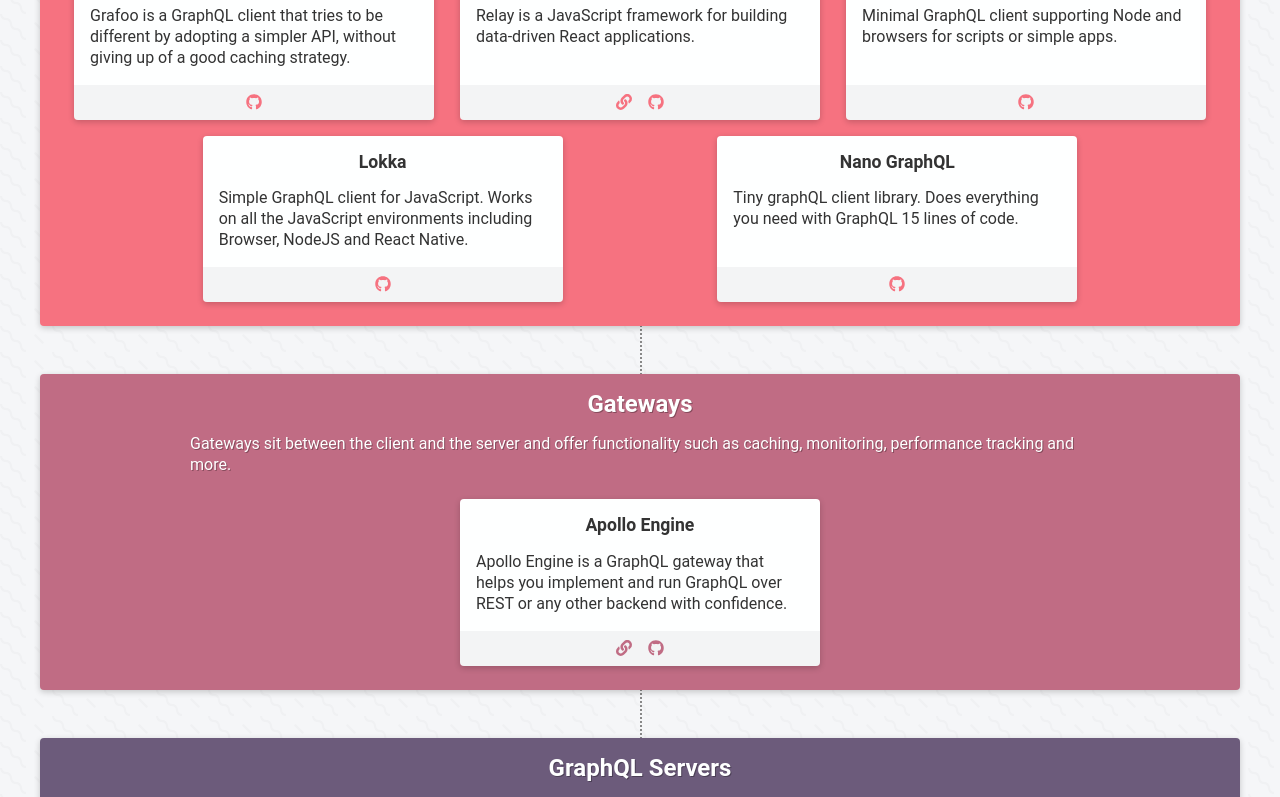
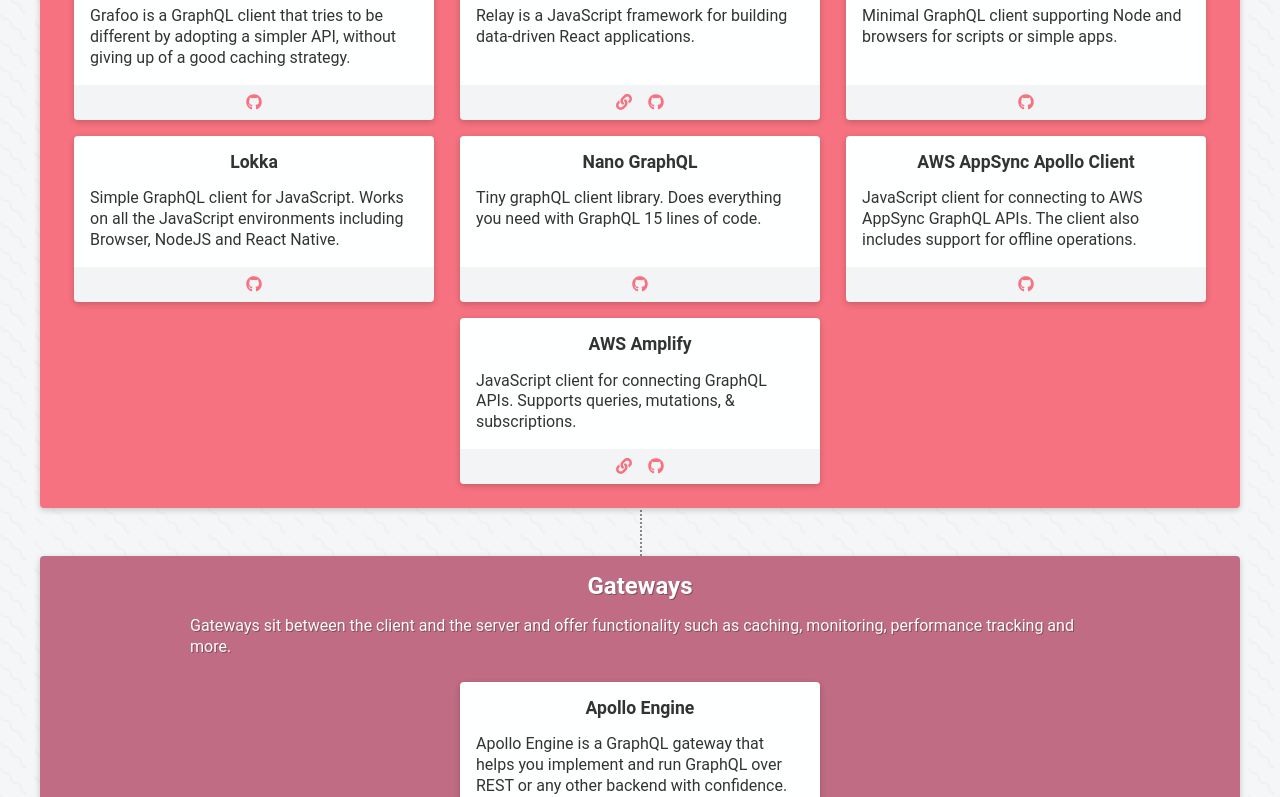
Before and after one commit to steven-mercatante/graphql-stack, a React (Create React App) app: page / in a window 1280 px wide. Shown: the part 740-1537 px from the top of the page. Built offline with nearby package versions, Linux system fonts and the light colour scheme.

Commit message:
added AWS AppSync resources

```diff
--- a/src/toolsData.js
+++ b/src/toolsData.js
@@ -9,6 +9,8 @@
 const Python = "Python";
 const Ruby = "Ruby";
 const Scala = "Scala";
+const iOS = "iOS";
+const Android = "Android";
 
 export default {
   client: {
@@ -100,8 +102,40 @@
         description:
           "This is a GraphQL client for Python. Plays nicely with graphene, graphql-core, graphql-js and any other GraphQL implementation compatible with the spec. GQL architecture is inspired by React-Relay and Apollo-Client.",
         url: null,
-        github: "https://github.com/graphql-python/gql",
+        github: "https://github.com/awslabs/aws-mobile-appsync-sdk-js",
         language: Python
+      },
+      {
+        name: "AWS AppSync Apollo Client",
+        description:
+          "JavaScript client for connecting to AWS AppSync GraphQL APIs. The client also includes support for offline operations.",
+        url: null,
+        github: "https://github.com/awslabs/aws-mobile-appsync-sdk-js",
+        language: JavaScript
+      },
+      {
+        name: "AWS Amplify",
+        description:
+          "JavaScript client for connecting GraphQL APIs. Supports queries, mutations, & subscriptions.",
+        url: "https://aws.github.io/aws-amplify/",
+        github: "https://github.com/aws/aws-amplify",
+        language: JavaScript
+      },
+      {
+        name: "AWS AppSync iOS Client",
+        description:
+          "The AWS AppSync SDK for iOS enables you to access your AWS AppSync backend and perform operations like Queries, Mutations, and Subscriptions. The SDK also includes support for offline operations.",
+        url: null,
+        github: "https://github.com/awslabs/aws-mobile-appsync-sdk-ios",
+        language: iOS
+      },
+      {
+        name: "AWS AppSync Android Client",
+        description:
+          "The AWS AppSync SDK for Android enables you to access your AWS AppSync backend and perform operations like Queries, Mutations, and Subscriptions. The SDK also includes support for offline operations.",
+        url: null,
+        github: "https://github.com/awslabs/aws-mobile-appsync-sdk-android",
+        language: Android
       }
     ]
   },
@@ -250,6 +284,13 @@
         url: null,
         github: "https://github.com/graphql-java/graphql-java",
         language: Java
+      },
+      {
+        name: "AWS AppSync",
+        description: "AWS AppSync is a managed & scalable GraphQL service. Features include out of the box offline functionality & access to multiple first-class data sources.",
+        url: "https://aws.amazon.com/appsync/",
+        github: "https://github.com/awslabs/aws-mobile-appsync-sdk-js",
+        language: JavaScript
       }
     ]
   },
```
